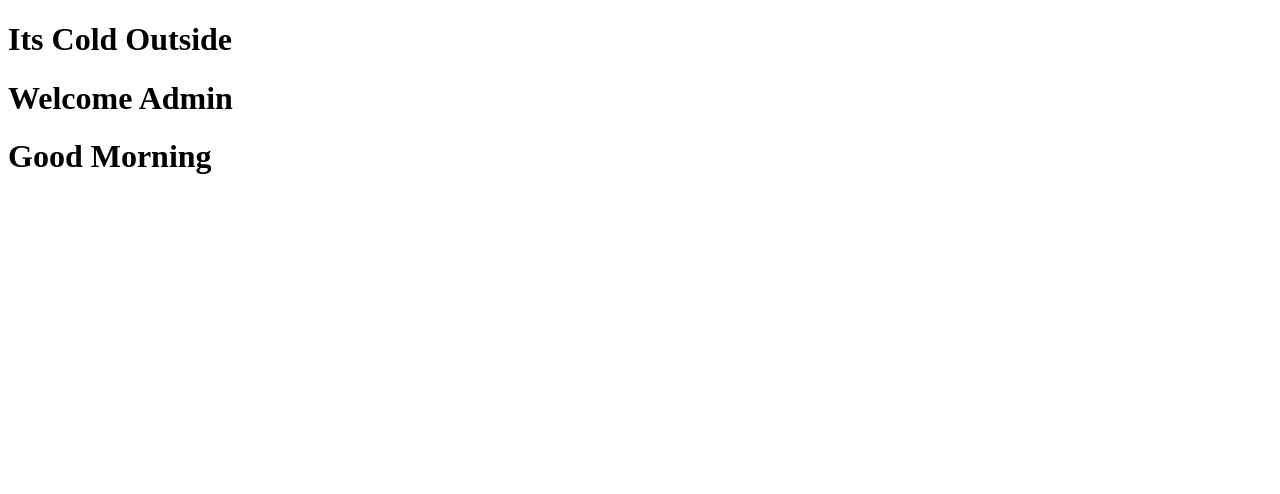
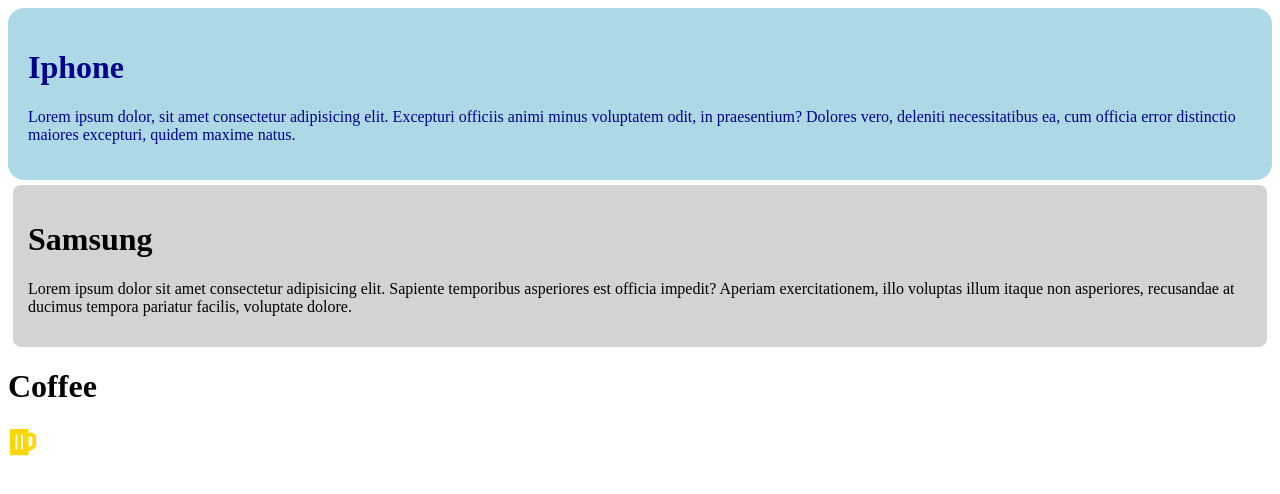
Before and after one commit to msaimnaveed2005/react-demos, a React (Vite) app: page / in a window 1280 px wide. Shown: the top 494 px of the page. Built offline with nearby package versions, Linux system fonts and the light colour scheme.

Commit message:
Complete Task 8: Styling Components in React

```diff
--- a/package.json
+++ b/package.json
@@ -12,7 +12,8 @@
   },
   "dependencies": {
     "react": "^19.2.6",
-    "react-dom": "^19.2.6"
+    "react-dom": "^19.2.6",
+    "react-icons": "^5.6.0"
   },
   "devDependencies": {
     "@eslint/js": "^10.0.1",
--- a/src/App.jsx
+++ b/src/App.jsx
@@ -1,13 +1,13 @@
-import Greeting from "./components/Greeting";
-import UserStatus from "./components/UserStatus";
-import Weather from "./components/weather";
 
+import StyledCard from "./components/StyledCard";
+import ProfileCard from "./components/ProfileCard";
+import IconComponent from "./components/IconComponent";
 const App = () => {
   return (
     <>
-      <Weather temperature={13} />
-      <UserStatus loggedin={true} isAdmin={true} />
-      <Greeting timeOfDay={"good morning"} />
+      <StyledCard />
+      <ProfileCard />
+      <IconComponent />
     </>
   );
 };
--- /dev/null
+++ b/src/components/IconComponent.jsx
@@ -0,0 +1,13 @@
+import React from 'react'
+import { FaBeer } from "react-icons/fa";
+const IconComponent = () => {
+  return (
+    <>
+    <h1>Coffee</h1>
+    <FaBeer style={{fontSize:'30px', color:'gold'}}/>
+    </>
+
+  )
+}
+
+export default IconComponent
--- /dev/null
+++ b/src/components/ProfileCard.jsx
@@ -0,0 +1,19 @@
+import React from 'react'
+
+const ProfileCard = () => {
+    const styles = {
+        margin:'5px',
+        backgroundColor: 'lightGray',
+        padding: '15px',
+        borderRadius: '8px',
+        color: 'black',
+    };
+  return (
+    <div style={styles}>
+        <h1>Samsung</h1>
+        <p>Lorem ipsum dolor sit amet consectetur adipisicing elit. Sapiente temporibus asperiores est officia impedit? Aperiam exercitationem, illo voluptas illum itaque non asperiores, recusandae at ducimus tempora pariatur facilis, voluptate dolore.</p>
+    </div>
+  )
+}
+
+export default ProfileCard
--- /dev/null
+++ b/src/components/StyledCard.jsx
@@ -0,0 +1,12 @@
+import React from 'react'
+
+const StyledCard = () => {
+  return (
+    <div style={{ backgroundColor: 'lightblue', padding: '20px', borderRadius: '16px', color: 'darkBlue' }}>
+      <h1>Iphone</h1>
+      <p>Lorem ipsum dolor, sit amet consectetur adipisicing elit. Excepturi officiis animi minus voluptatem odit, in praesentium? Dolores vero, deleniti necessitatibus ea, cum officia error distinctio maiores excepturi, quidem maxime natus.</p>
+    </div>
+  )
+}
+
+export default StyledCard
```
Also changed, not shown: 1 other file (tests, documents, lock files or other folders).
